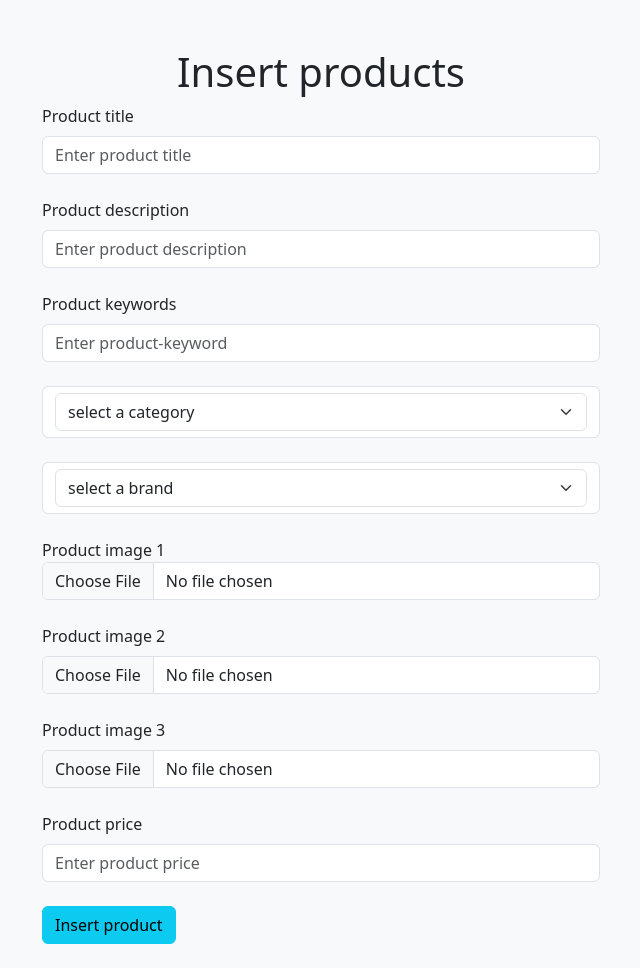
After one commit to Kishoyan-Brian033/E-commerce, a PHP site: page /admin_area/insert_product.php in a window 1280 px wide. The commit adds this page. Shown: the whole page, without its empty margins (319-959 px from the left). Run offline with PHP 8.4, Linux system fonts and the light colour scheme.

Commit message:
insert product

```diff
--- a/admin_area/index.php
+++ b/admin_area/index.php
@@ -58,7 +58,7 @@
             <p class="text-light text-center">Admin Name</p>
           </div>
           <div class="button text-center">
-          <button type="button" class="btn btn-info btn-lg my-3"><a href="#"  class="nav-link text-light">Insert Product</a></button>
+          <button type="button" class="btn btn-info btn-lg my-3"><a href="insert_product.php"  class="nav-link text-light">Insert Product</a></button>
           <button type="button" class="btn btn-info btn-lg"><a href="#"  class="nav-link text-light">View Product</a></button>
           <button type="button" class="btn btn-info btn-lg"><a href="index.php?insert_category"  class="nav-link text-light">Insert Categories</a></button>
           <button type="button" class="btn btn-info btn-lg"><a href="#"  class="nav-link text-light">View Categories</a></button>
--- /dev/null
+++ b/admin_area/insert_product.php
@@ -0,0 +1,94 @@
+<!DOCTYPE html>
+<html lang="en">
+<head>
+    <meta charset="UTF-8">
+    <meta name="viewport" content="width=device-width, initial-scale=1.0">
+    <title>Insert Product</title>
+     <!-- style.css link -->
+  <link rel="stylesheet" href="../style.css">
+
+    <!-- bootstrap css link -->
+    <link href="https://cdn.jsdelivr.net/npm/bootstrap@5.3.3/dist/css/bootstrap.min.css" rel="stylesheet"
+    integrity="sha384-QWTKZyjpPEjISv5WaRU9OFeRpok6YctnYmDr5pNlyT2bRjXh0JMhjY6hW+ALEwIH" crossorigin="anonymous">
+
+     <!-- fonticone link -->
+     <link rel="stylesheet" href="https://cdnjs.cloudflare.com/ajax/libs/font-awesome/6.7.2/css/all.min.css"
+      integrity="sha512-Evv84Mr4kqVGRNSgIGL/F/aIDqQb7xQ2vcrdIwxfjThSH8CSR7PBEakCr51Ck+w+/U6swU2Im1vVX0SVk9ABhg==" crossorigin="anonymous" referrerpolicy="no-referrer" />
+      <link rel="stylesheet" href="style.css">
+
+</head>
+<body class="bg-light">
+    <div class="container mt-5">
+        <h1 class="text-center">Insert products</h1>
+        <!-- form -->
+         <form action="" method="post" enctype="multipart/form-data">
+            <!-- title -->
+            <div class="form-outline mb-4 w-50 m-auto">
+                <label for="product_title" class="form-label">Product title</label>
+                <input type="text" name="product_title" placeholder="Enter product title"
+               autocomplete="off"  required id="product_title" class="form-control">
+            </div>
+            <!-- description -->
+            <div class="form-outline mb-4 w-50 m-auto">
+                <label for="description" class="form-label">Product description</label>
+                <input type="text" name="description" placeholder="Enter product description"
+               autocomplete="off"  required id="description" class="form-control">
+            </div>
+             <!-- keywords -->
+             <div class="form-outline mb-4 w-50 m-auto">
+                <label for="product_keyword" class="form-label">Product keywords</label>
+                <input type="text" name="product_keyword" placeholder="Enter product-keyword"
+               autocomplete="off"  required id="product_keyword" class="form-control">
+            </div>
+            <!-- categories -->
+             <div class="form-control mb-4 w-50 m-auto">
+                <select name="product_category" class="form-select">
+                    <option value="">select a category</option>
+                    <option value="">category 1</option>
+                    <option value="">category 2</option>
+                    <option value="">category 3</option>
+                    <option value="">category 4</option>
+                    <option value="">category 5</option>
+                </select>
+             </div>
+
+              <!-- brands -->
+              <div class="form-control mb-4 w-50 m-auto">
+                <select name="product_brand" class="form-select">
+                    <option value="">select a brand</option>
+                    <option value="">brand 1</option>
+                    <option value="">brand 2</option>
+                    <option value="">brand 3</option>
+                    <option value="">brand 4</option>
+                    <option value="">brand 5</option>
+                </select>
+             </div>
+             <!-- image 1 -->
+             <div class="form-outline mb-4 w-50 m-auto">
+                <label for="product_image1" class="form_label">Product image 1</label>
+                <input type="file" name="product_image1"  required id="product_image1" class="form-control">
+            </div>
+             <!-- image 2 -->
+             <div class="form-outline mb-4 w-50 m-auto">
+                <label for="product_image2" class="form-label">Product image 2</label>
+                <input type="file" name="product_image2"  required id="product_image2" class="form-control">
+            </div>
+            <!-- image 3 -->
+            <div class="form-outline mb-4 w-50 m-auto">
+                <label for="product_image3" class="form-label">Product image 3</label>
+                <input type="file" name="product_image3"  required id="product_image3" class="form-control">
+            </div>
+             <!-- Price -->
+             <div class="form-outline mb-4 w-50 m-auto">
+                <label for="product_price" class="form-label">Product price</label>
+                <input type="text" name="product_price" placeholder="Enter product price"
+               autocomplete="off"  required id="product_price" class="form-control">
+            </div>
+             <!-- Submit -->
+             <div class="form-outline mb-4 w-50 m-auto">
+                <input type="submit" name="insert_product" class="btn btn-info" value="Insert product">
+            </div>
+         </form>
+    </div>
+</body>
+</html>
--- a/index.php
+++ b/index.php
@@ -223,6 +223,7 @@ include('./includes/connect.php');
      </div>
 <!-- script js link -->
 <script src="https://cdn.jsdelivr.net/npm/@popperjs/core@2.11.8/dist/umd/popper.min.js"
-integrity="sha384-I7E8VVD/ismYTF4hNIPjVp/Zjvgyol6VFvRkX/vR+Vc4jQkC+hVqc2pM8ODewa9r" crossorigin="anonymous"></script>
+integrity="sha384-I7E8VVD/ismYTF4hNIPjVp/Zjvgyol6VFvRkX/vR+Vc4jQkC+hVqc2pM8ODewa9r" crossorigin="anonymous">
+</script>
 </body>
 </html>
```
